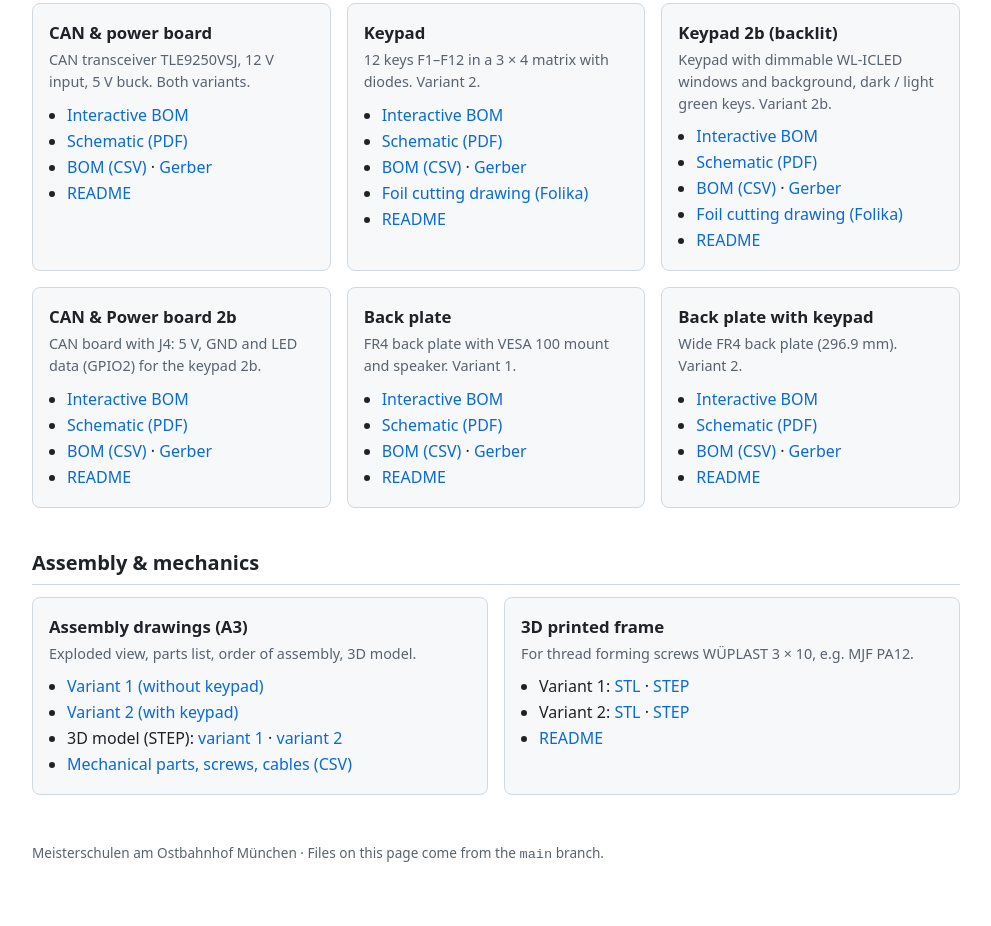
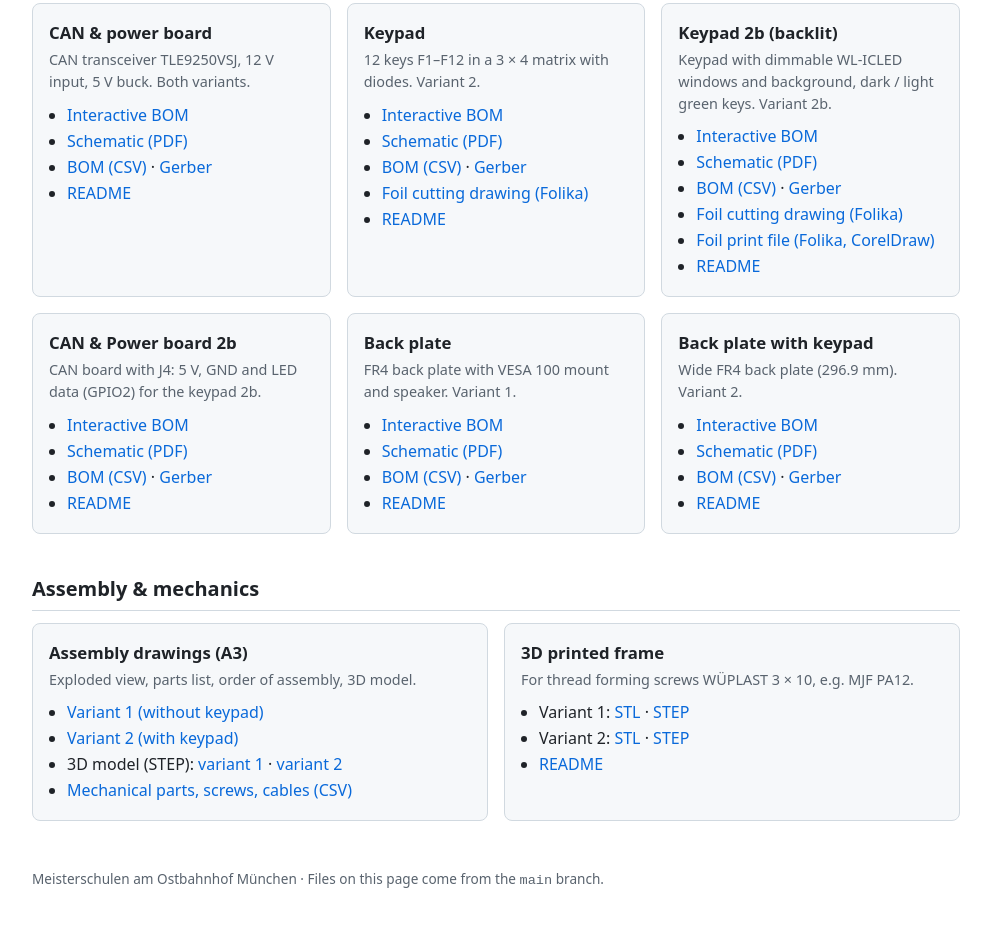
Before and after one commit to Meisterschulen-am-Ostbahnhof-Munchen/JC8012P4A1C_I_W_Y_CAN, a plain HTML site: page index.html in a window 1280 px wide. Shown: the part 1077-2003 px from the top of the page, without its empty margins (144-1135 px from the left). Drawn offline with Linux system fonts and the light colour scheme.

Commit message:
Keypad 2b: foil-only print file for Folika (CorelDraw) (#10)
Folika could not import the drawing PDF in CorelDraw (logo was an embedded,
clipped PDF page; labels used non-embedded fonts). New print file with only
the print image, 2 mm bleed and the cut line as magenta hairline, 1:1 on a
58 x 160 mm page. Labels and logo are curves. Written as SVG and PDF by
make_folika_2b.py.


Claude-Session: https://claude.ai/code/session_014h8cGf3Yf1RexPb88xHHK1

Co-authored-by: Claude Opus 5.5 <noreply@anthropic.com>

```diff
--- a/index.html
+++ b/index.html
@@ -90,6 +90,7 @@
         <li><a href="pcbs/keypad_2b/production/JC8012P4A1C_keypad_2b_bom.csv">BOM (CSV)</a> ·
             <a href="pcbs/keypad_2b/production/JC8012P4A1C_keypad_2b_gerber.zip">Gerber</a></li>
         <li><a href="pcbs/keypad_2b/docs/folika_keypad_12_2b.pdf">Foil cutting drawing (Folika)</a></li>
+        <li><a href="pcbs/keypad_2b/docs/folika_keypad_12_2b_print.pdf">Foil print file (Folika, CorelDraw)</a></li>
         <li><a href="https://github.com/Meisterschulen-am-Ostbahnhof-Munchen/JC8012P4A1C_I_W_Y_CAN/tree/main/pcbs/keypad_2b">README</a></li>
       </ul>
     </div>
```
Also changed, not shown: pcbs/keypad_2b/docs/folika_keypad_12_2b_print.svg (added), 3 other files.
